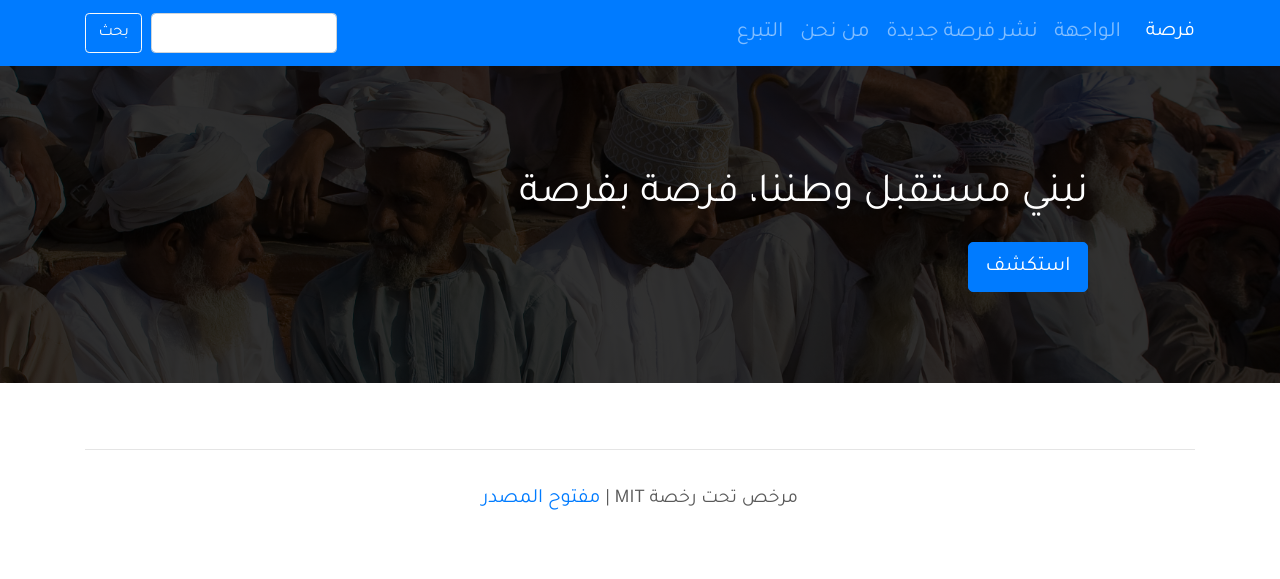
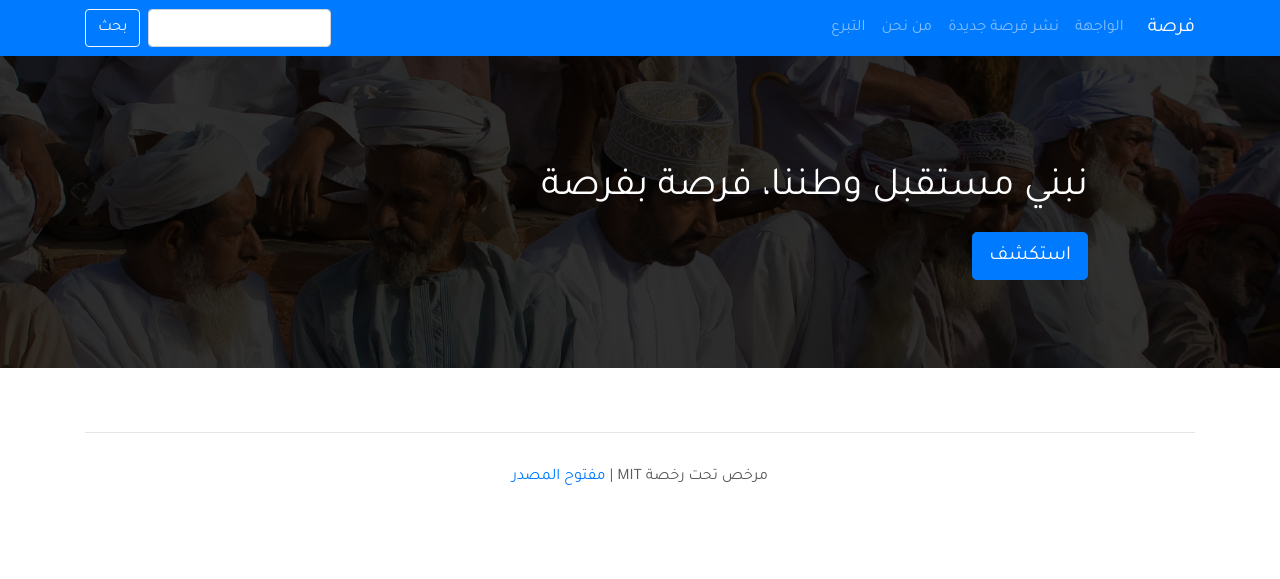
Before and after one commit to rashidalabri/forsa-web, a Django app: template wajiha/templates/wajiha/base.html in a window 1280 px wide. Shown: the top 579 px of the page. Run offline with Django 3.2, Linux system fonts and the light colour scheme; the template is opened without the code that fills it, so the values that code supplies are empty; some libraries are stand-ins or nearby versions.

Commit message:
Remove global font size scaling

```diff
--- a/wajiha/static/css/custom.css
+++ b/wajiha/static/css/custom.css
@@ -2,10 +2,7 @@
 -------------------------------------------------- */
 
 * {
-
   font-family: 'Tajawal', sans-serif;
-  font-size: 104%;
-
 }
 
 /* Padding below the footer and lighter body text */
```
